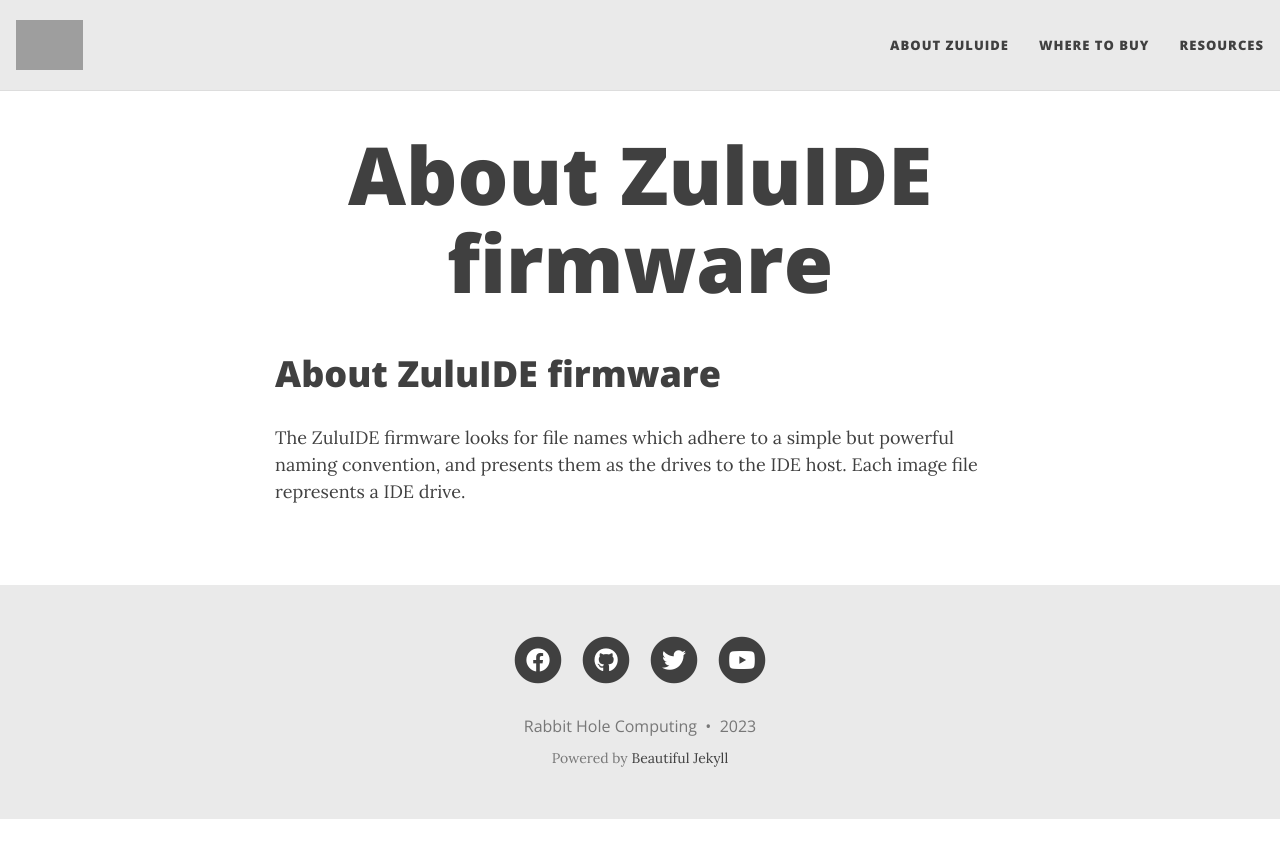
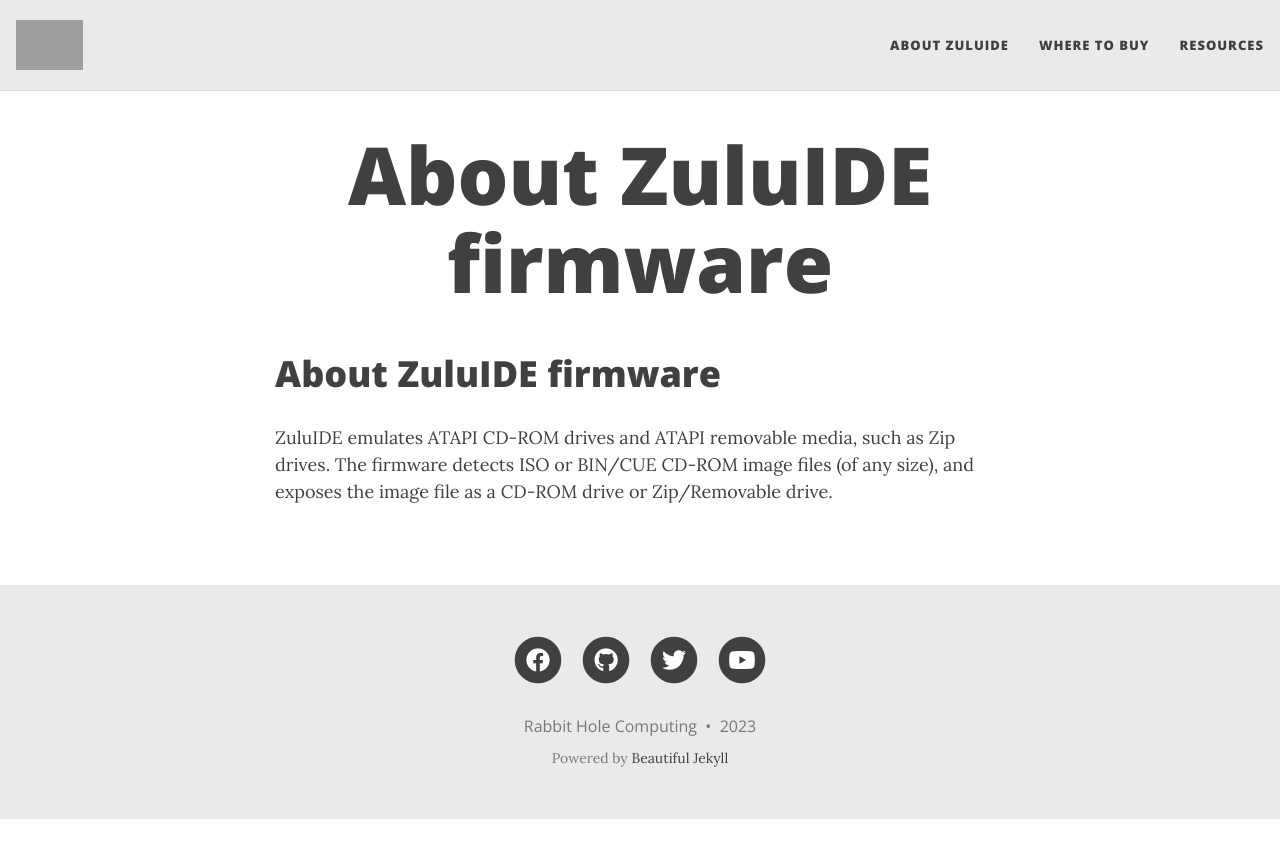
Before and after one commit to rabbitholecomputing/zuluide.com, a Jekyll site: the page built from aboutzulu.md, in a window 1280 px wide. Shown: the top 858 px of the page. Built offline with Jekyll 4.4.1, drawn with Linux system fonts in a browser that asks for light colours; nearby versions of some CDN libraries; our own code applies the rules of GitHub Pages for plain Markdown files; grey boxes are pictures that could not be loaded.

Commit message:
Update aboutzulu.md

```diff
--- a/aboutzulu.md
+++ b/aboutzulu.md
@@ -1,3 +1,4 @@
 # About ZuluIDE firmware
 
-The ZuluIDE firmware looks for file names which adhere to a simple but powerful naming convention, and presents them as the drives to the IDE host. Each image file represents a IDE drive.
+ZuluIDE emulates ATAPI CD-ROM drives and ATAPI removable media, such as Zip drives. The firmware detects ISO or BIN/CUE CD-ROM image files (of any size), and exposes the image file
+as a CD-ROM drive or Zip/Removable drive.
```
